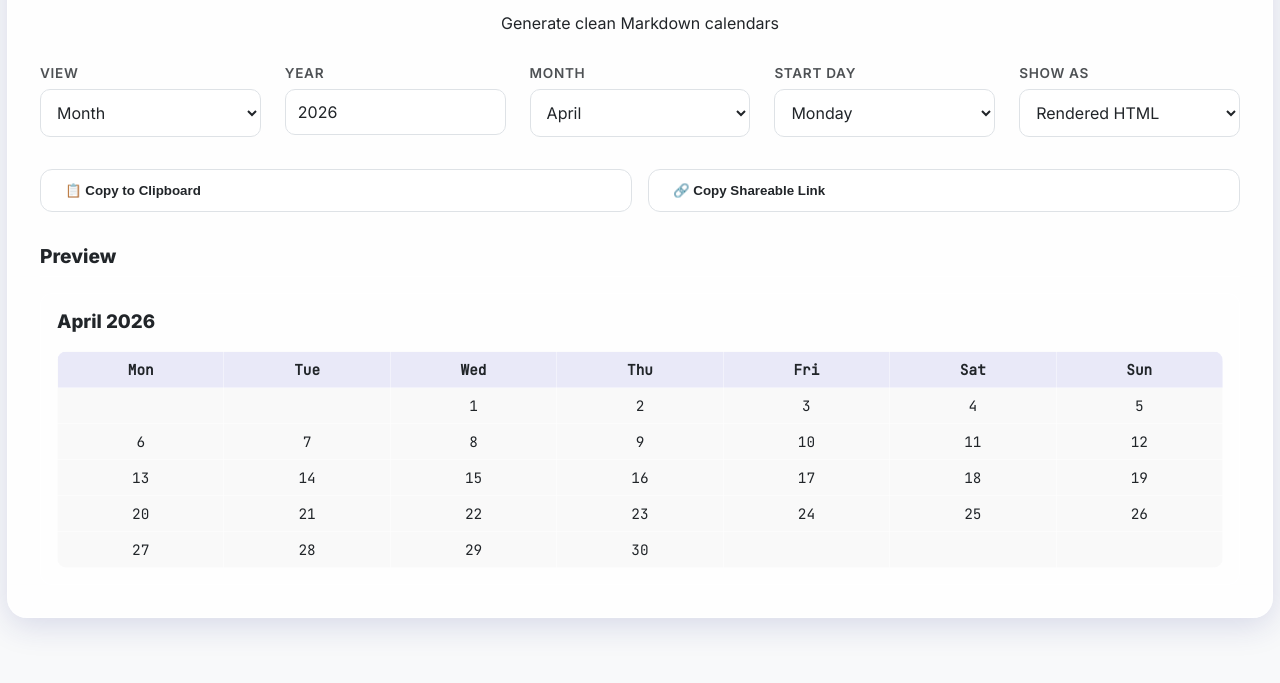
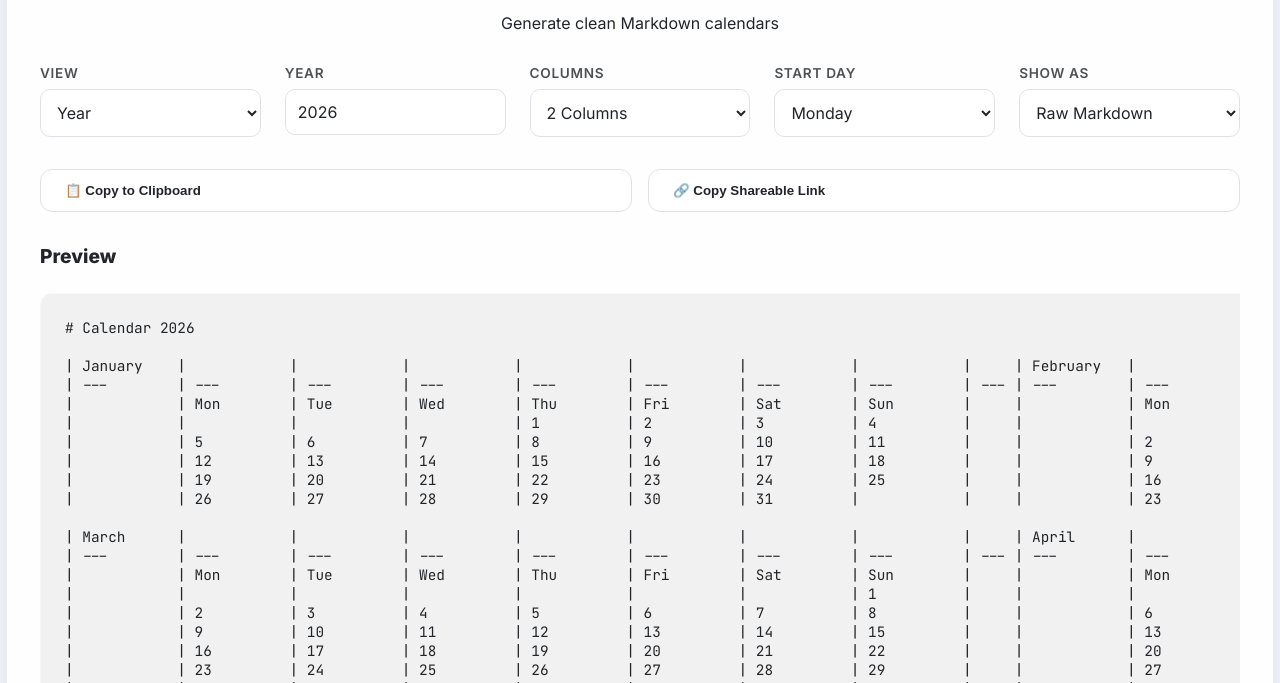
Before and after one commit to imevs/CalendarMarkdown, a plain HTML site: page main/index.html in a window 1280 px wide. Shown: the part 117-800 px from the top of the page. Drawn offline with Linux system fonts and the light colour scheme.

Commit message:
deploy: b04402c2bd18aad43af16a7592812593033ee76b

```diff
--- a/main/bundle.js
+++ b/main/bundle.js
@@ -542,9 +542,9 @@
           year: params.year || now.getFullYear(),
           month: params.month || now.getMonth() + 1,
           startDay: params.startDay || "Monday",
-          view: params.view || "Month",
+          view: params.view || "Year",
           columns: params.columns || 2,
-          renderAs: params.renderAs || "html"
+          renderAs: params.renderAs || "markdown"
         };
         if (!isRaw) {
           updateUI(state);
--- a/main/index.html
+++ b/main/index.html
@@ -297,7 +297,7 @@
                 <label for="view">View</label>
                 <select id="view">
                     <option value="Month">Month</option>
-                    <option value="Year">Year</option>
+                    <option value="Year" selected>Year</option>
                 </select>
             </div>
             <div class="control-group">
@@ -324,8 +324,8 @@
             <div class="control-group hidden" id="columns-group">
                 <label for="columns">Columns</label>
                 <select id="columns">
-                    <option value="1">1 Column</option>
-                    <option value="2" selected>2 Columns</option>
+                    <option value="1" selected>1 Column</option>
+                    <option value="2">2 Columns</option>
                     <option value="3">3 Columns</option>
                     <option value="continuous">Continuous</option>
                 </select>
@@ -341,7 +341,7 @@
                 <label for="renderAs">Show as</label>
                 <select id="renderAs">
                     <option value="html">Rendered HTML</option>
-                    <option value="markdown">Raw Markdown</option>
+                    <option value="markdown" selected>Raw Markdown</option>
                     <option value="text">Plain Text</option>
                 </select>
             </div>
```
